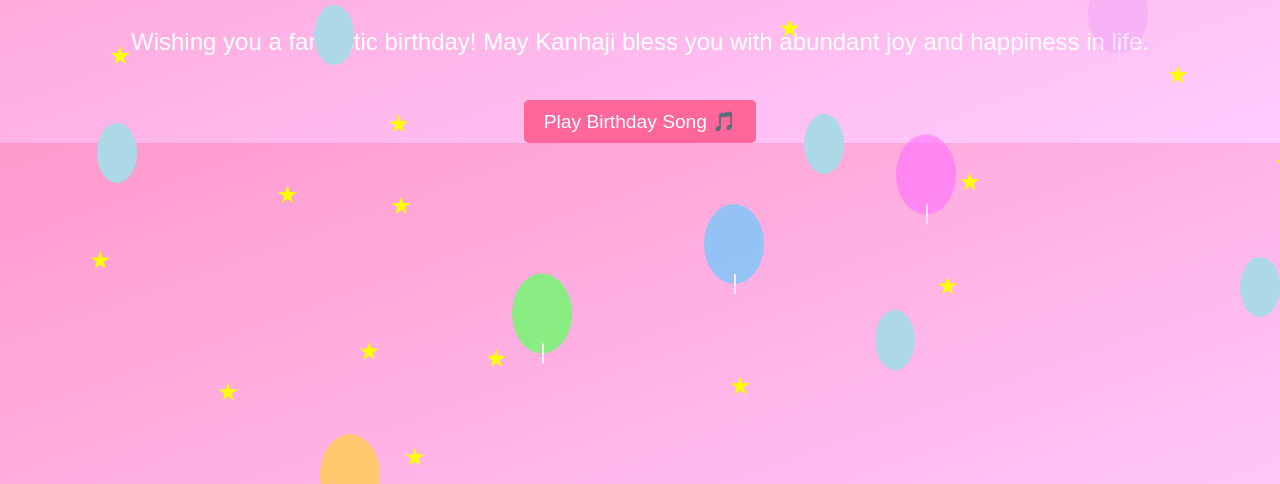
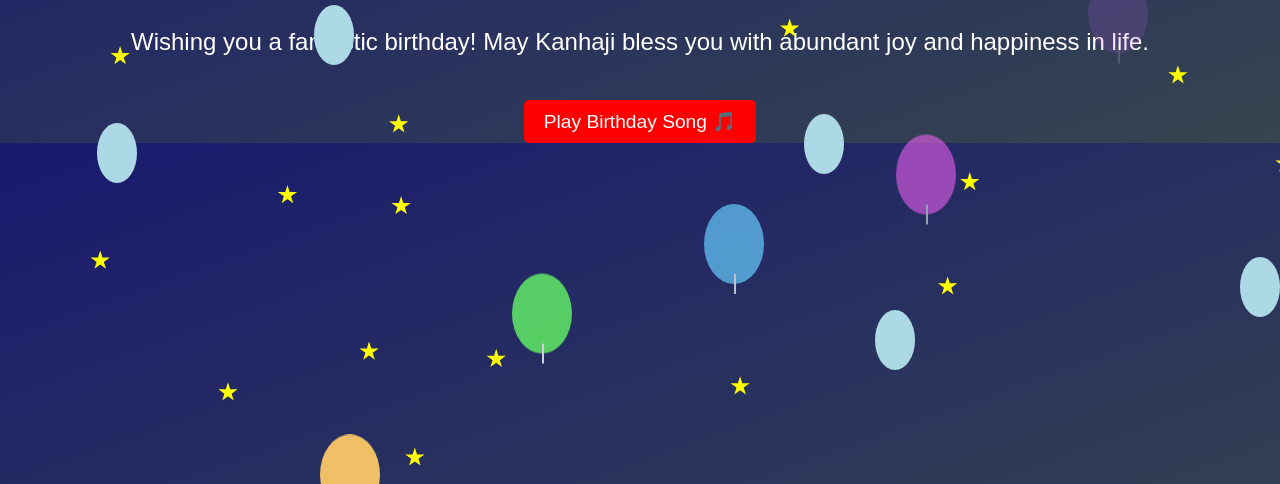
Before and after one commit to Aditya152002/birhthdaywish, a plain HTML site: page index.html in a window 1280 px wide. Shown: the part 316-800 px from the top of the page. Drawn offline with Linux system fonts and the light colour scheme.

Commit message:
All changes done

```diff
--- a/styles.css
+++ b/styles.css
@@ -3,7 +3,7 @@ body {
     margin: 0;
     padding: 0;
     font-family: 'Arial', sans-serif;
-    background: linear-gradient(to bottom right, #ff99cc, #ffccff);
+    background: linear-gradient(to bottom right, rgb(25, 25, 112), rgb(54, 69, 79));
     overflow: hidden;
 }
 
@@ -28,7 +28,7 @@ button {
     margin-top: 20px;
     padding: 10px 20px;
     font-size: 1.2em;
-    background-color: #ff6699;
+    background-color: rgb(256,0,0);
     color: #fff;
     border: none;
     border-radius: 5px;
```
